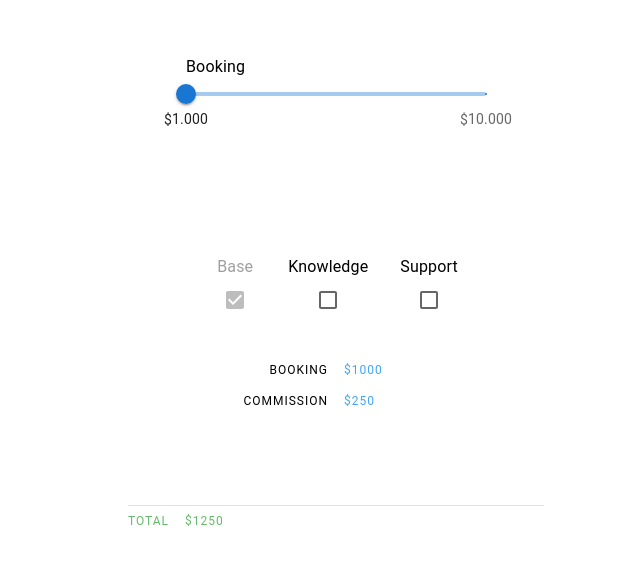
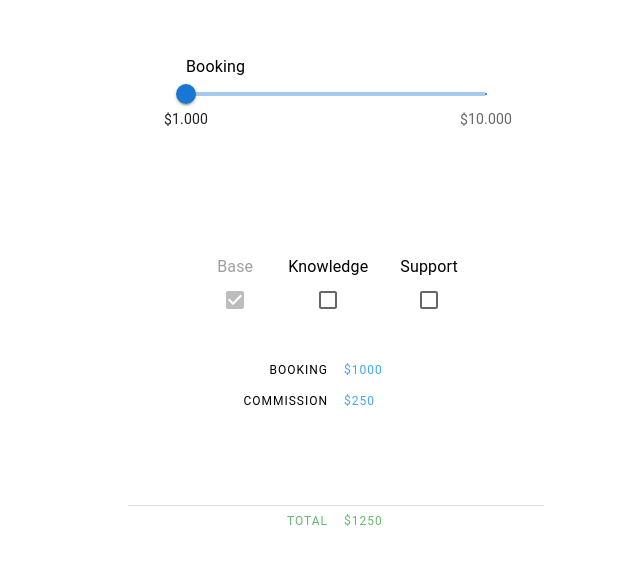
Before and after one commit to Inveracity/travel-budget-arithmetic, a React (Create React App) app: page / in a window 1280 px wide. Shown: the part 112-676 px from the top of the page, without its empty margins (304-944 px from the left). Built offline with nearby package versions, Linux system fonts and the light colour scheme.

Commit message:
fix total

```diff
--- a/src/App.tsx
+++ b/src/App.tsx
@@ -29,7 +29,7 @@ function App() {
   const { budget, days, kcb, scb } = useContext(AppContext) as AppContextType
 
   return (
-    <Box marginLeft={"10px"} marginRight={"10px"} minWidth={"300px"}>
+    <Box marginLeft={"10px"} marginRight={"10px"}>
       <Grid
         container
         spacing={0}
@@ -90,7 +90,7 @@ function App() {
           <Divider />
           <Box minWidth={"300px"} color={colors.green[400]}>
             <Stack spacing={2} direction={"row"}>
-              <Box textAlign={"right"}>
+              <Box minWidth={"200px"} textAlign={"right"}>
                 <Typography variant="overline" align='right'>Total</Typography>
               </Box>
               <Box>
```
